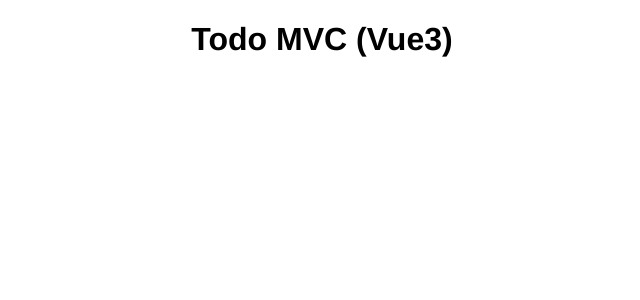
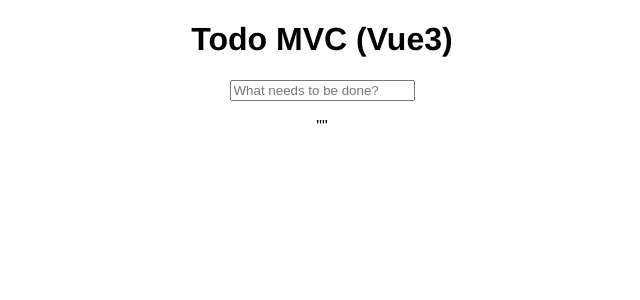
Before and after one commit to dave-burke/js-experiments, a Vue app: page / in a window 1280 px wide. Shown: the top 300 px of the page, without its empty margins (318-958 px from the left). Built offline with nearby package versions, Linux system fonts and the light colour scheme.

Commit message:
Add custom input usable with v-model

```diff
--- a/src/App.vue
+++ b/src/App.vue
@@ -1,9 +1,16 @@
 <script setup>
+import { ref } from 'vue'
 import Header from './components/Header.vue'
+import TodoInput from './components/TodoInput.vue'
+
+const newTodo = ref('')
+
 </script>
 
 <template>
   <Header/>
+  <TodoInput v-model="newTodo"/>
+  <p>"{{newTodo}}"</p>
 </template>
 
 <style>
--- /dev/null
+++ b/src/components/TodoInput.vue
@@ -0,0 +1,22 @@
+<template>
+    <div>
+        <input type="text" placeholder="What needs to be done?"
+            :value="modelValue"
+            @input="handleChange"
+        />
+    </div>
+</template>
+<script setup>
+import { ref } from 'vue'
+
+const props = defineProps({
+    modelValue: String,
+})
+
+const emit = defineEmits(['update:model-value'])
+
+const handleChange = (e) => {
+    emit('update:model-value', e.target.value)
+}
+
+</script>
```
